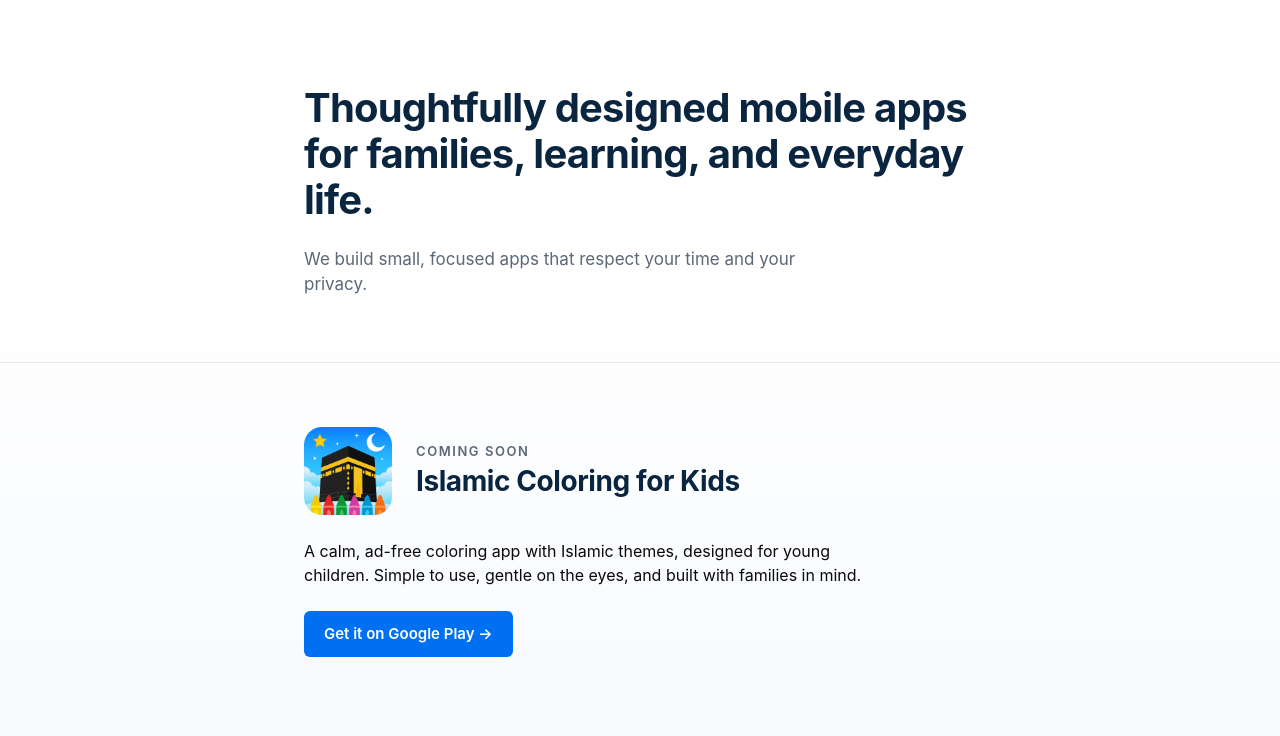
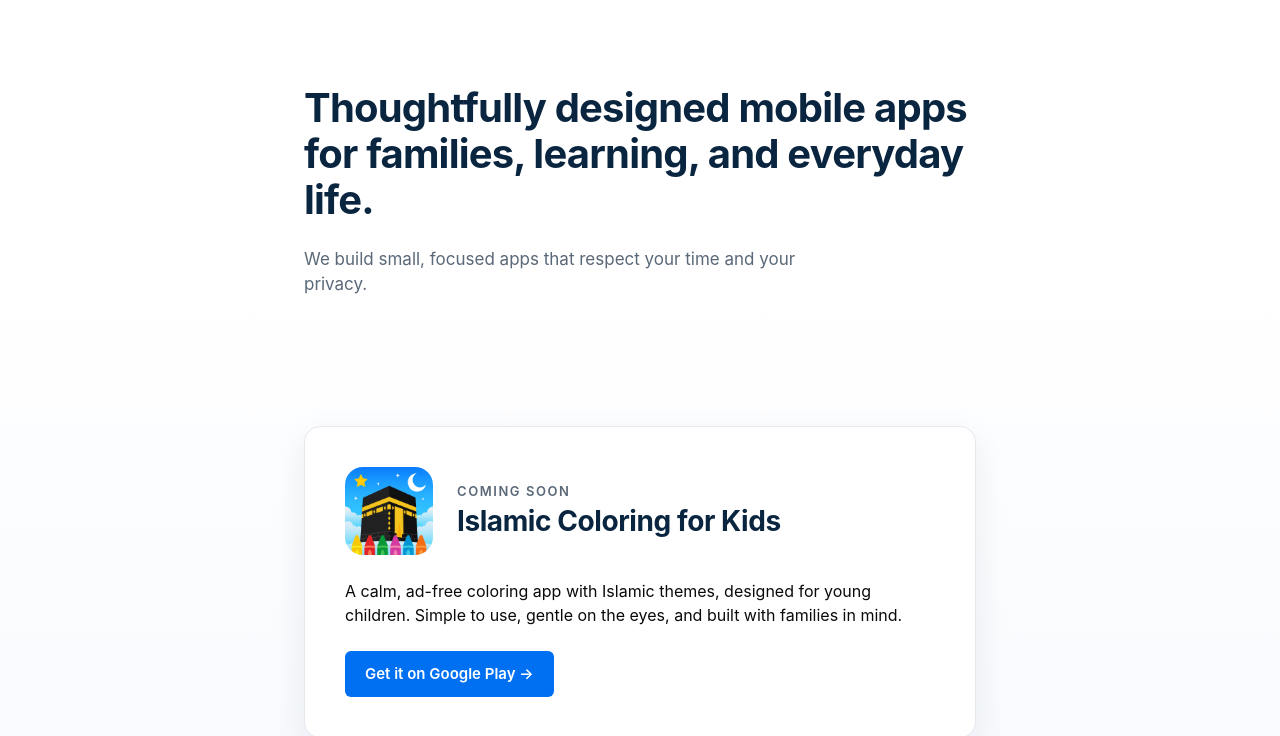
Before and after one commit to kevroapps/kevroapps.com, a plain HTML site: page index.html in a window 1280 px wide. Shown: the part 67-803 px from the top of the page. Drawn offline with Linux system fonts and the light colour scheme.

Commit message:
Add OG share image and soft shadow on featured card
Create a branded 1200x630 social-share image (images/og-image.png) so link previews render instead of the previously-missing file the meta tags pointed to. Give the featured app card a white rounded background with a soft drop shadow (and drop the section divider) for the lifted look from the design mockup, on the home and apps pages.

Co-Authored-By: Claude Opus 4.8 (1M context) <noreply@anthropic.com>

```diff
--- a/css/styles.css
+++ b/css/styles.css
@@ -131,7 +131,14 @@ a:focus-visible {
 /* Featured app */
 .featured {
   padding: var(--space-4) 0 var(--space-5);
-  border-top: 1px solid var(--hairline);
+}
+
+.app-card {
+  background: var(--surface);
+  border: 1px solid var(--hairline);
+  border-radius: 16px;
+  padding: var(--space-3);
+  box-shadow: 0 12px 32px rgba(10, 37, 64, 0.08);
 }
 
 .eyebrow {
@@ -425,6 +432,7 @@ a:focus-visible {
   .hero h1 { font-size: 40px; }
   .featured { padding: var(--space-5) 0 var(--space-6); }
   .featured h2 { font-size: 28px; }
+  .app-card { padding: var(--space-4); }
   .about { padding: var(--space-5) 0 var(--space-6); }
   .about h2 { font-size: 28px; }
   .values { grid-template-columns: repeat(3, 1fr); gap: var(--space-4); }
--- a/index.html
+++ b/index.html
@@ -45,6 +45,7 @@
 
     <section class="featured" aria-labelledby="featured-heading">
       <div class="container">
+        <div class="app-card">
           <div class="card-head">
             <img src="images/app_icon.png" alt="Islamic Coloring for Kids app icon" class="app-icon" width="88" height="88">
             <div class="card-head-text">
@@ -56,6 +57,7 @@
           <p class="app-desc">A calm, ad-free coloring app with Islamic themes, designed for young children. Simple to use, gentle on the eyes, and built with families in mind.</p>
           <!-- CLOSED-TEST TEMP (remove at production ~mid-June 2026): href points to /tester/ instead of "#"; flips to real Play Store URL at production -->
           <a href="/tester/" class="btn-primary" rel="noopener">Get it on Google Play →</a>
+        </div>
       </div>
     </section>
 
```
Also changed, not shown: apps/index.html (+2 -0 lines), images/og-image.png (added). Lines whose indentation alone changed are shown as unchanged.
